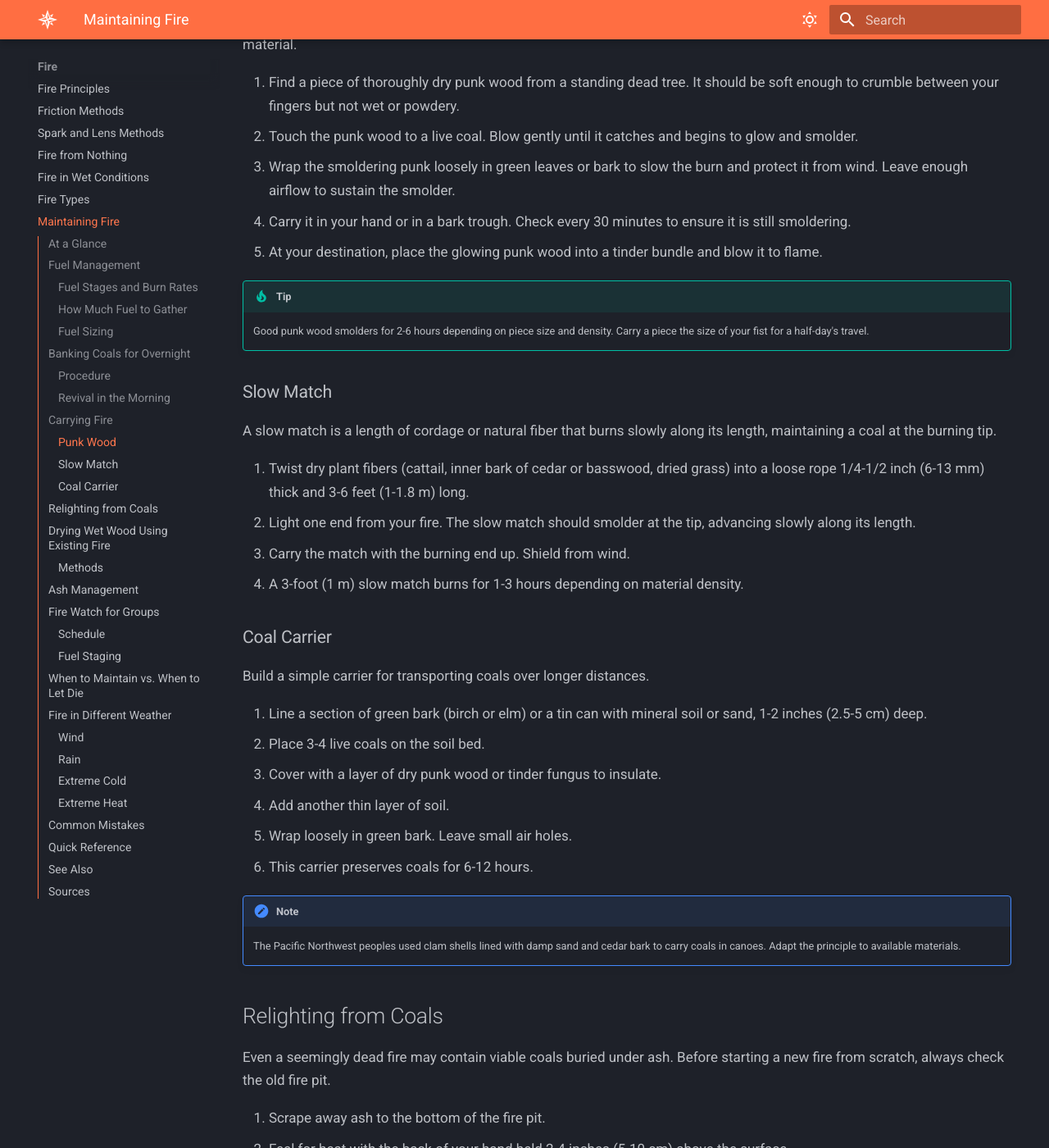
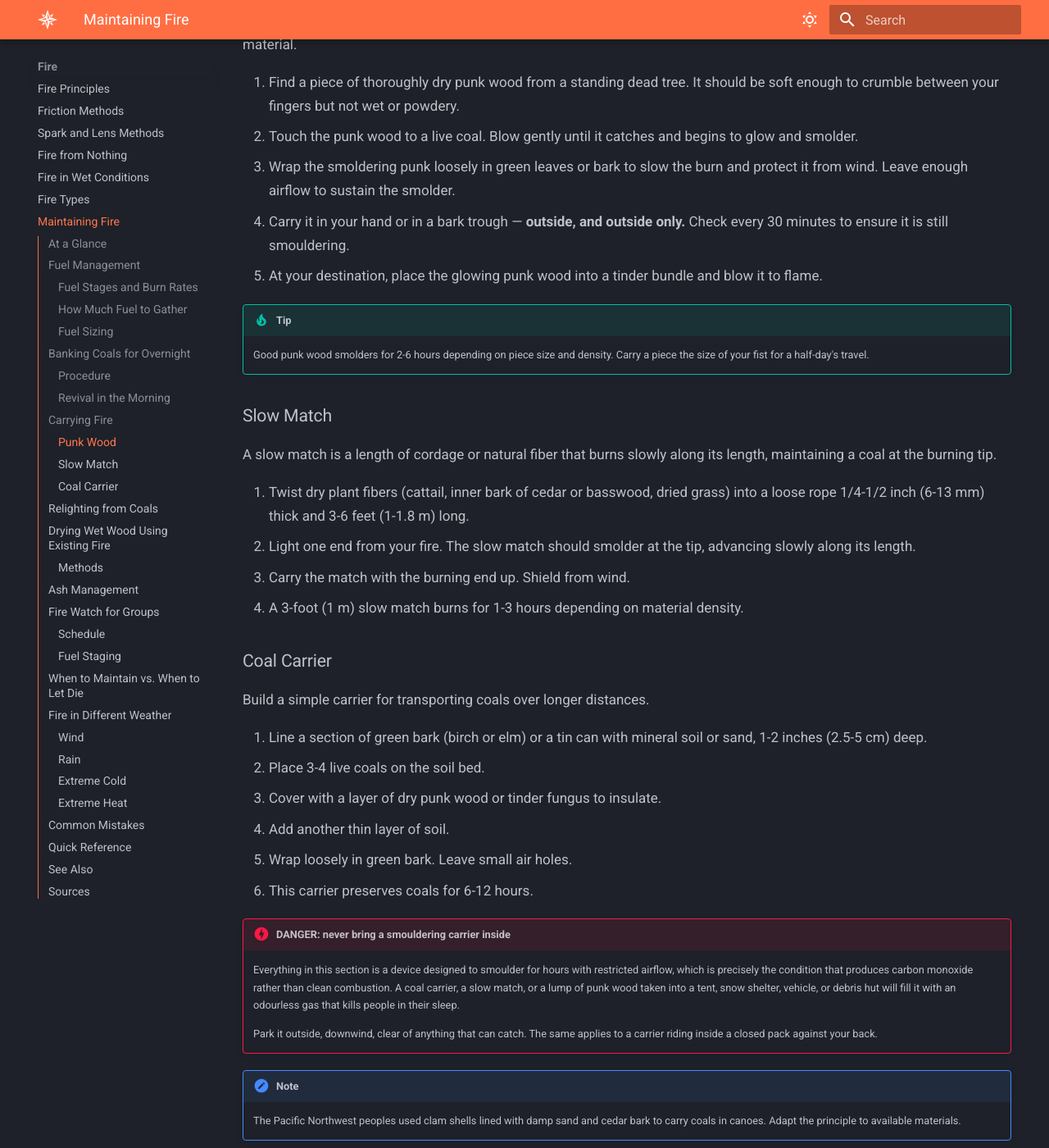
Before and after one commit to mmayden/WilderThings, an MkDocs documentation site: the page built from docs/fire/maintaining-fire.md, in a window 1280 px wide and 1400 px high, scrolled down 3019 px. Shown: the whole window at 82% size. Built offline with MkDocs 1.6.1 and Material for MkDocs 9.7.7, drawn with Linux system fonts in a browser that asks for light colours; some of the changed text lies outside the part shown.

Commit message:
fix: a coal carrier is a carbon monoxide generator, and ash water is lye
maintaining-fire teaches three ways to carry fire — punk wood, slow
match, coal carrier — and every one is a device engineered to smoulder
for hours with restricted airflow. That is the exact condition that
produces carbon monoxide instead of clean combustion.

The guide describes wrapping the carrier loosely, leaving small air
holes, and checking it every 30 minutes, and never says where it may not
go. Someone who has carried a coal carrier all day, in the cold, arrives
at camp and has every reason to bring it into the shelter with them. The
same applies to one riding in a closed pack against the back.

fire-principles warns about combustion in enclosed spaces and snow-
shelters warns about it at length. The guide that has you carry a
smouldering ember for six to twelve hours did not.

Second: ash management suggests wood ash and water as a cleaning
solution, which is correct and traditional. It does not say that the
reason it cuts grease is that it is lye. Strong ash water burns skin on
contact and can permanently injure an eye. Added how to use it without
that happening, and the flush-for-20-minutes response if it reaches an
eye.

Also switched to gating commits on the checker rather than printing its
output. The previous commit went out with a failing signal-word check
and left main red for one commit, because the verify result was displayed
and then ignored.

Co-Authored-By: Claude Opus 5 (1M context) <noreply@anthropic.com>

```diff
--- a/docs/fire/maintaining-fire.md
+++ b/docs/fire/maintaining-fire.md
@@ -90,7 +90,8 @@ Punk wood is soft, spongy, partially decayed wood that smolders slowly without f
 1. Find a piece of thoroughly dry punk wood from a standing dead tree. It should be soft enough to crumble between your fingers but not wet or powdery.
 2. Touch the punk wood to a live coal. Blow gently until it catches and begins to glow and smolder.
 3. Wrap the smoldering punk loosely in green leaves or bark to slow the burn and protect it from wind. Leave enough airflow to sustain the smolder.
-4. Carry it in your hand or in a bark trough. Check every 30 minutes to ensure it is still smoldering.
+4. Carry it in your hand or in a bark trough — **outside, and outside only.** Check every
+   30 minutes to ensure it is still smouldering.
 5. At your destination, place the glowing punk wood into a tinder bundle and blow it to flame.
 
 !!! tip
@@ -115,6 +116,16 @@ Build a simple carrier for transporting coals over longer distances.
 4. Add another thin layer of soil.
 5. Wrap loosely in green bark. Leave small air holes.
 6. This carrier preserves coals for 6-12 hours.
+
+!!! danger "DANGER: never bring a smouldering carrier inside"
+    Everything in this section is a device designed to smoulder for hours with restricted
+    airflow, which is precisely the condition that produces carbon monoxide rather than
+    clean combustion. A coal carrier, a slow match, or a lump of punk wood taken into a
+    tent, snow shelter, vehicle, or debris hut will fill it with an odourless gas that
+    kills people in their sleep.
+
+    Park it outside, downwind, clear of anything that can catch. The same applies to a
+    carrier riding inside a closed pack against your back.
 
 !!! note
     The Pacific Northwest peoples used clam shells lined with damp sand and cedar bark to carry coals in canoes. Adapt the principle to available materials.
@@ -149,7 +160,17 @@ Ash accumulates quickly and causes problems if ignored.
 - **Too much ash smothers coals.** Rake ash away from the active coal bed periodically. Push it to the perimeter of the fire pit.
 - **Use ash for banking.** Fine ash is the ideal insulating material for overnight coal preservation.
 - **Use ash for cooking.** Wrap food in leaves and bury it in hot ash for slow baking.
-- **Use ash for sanitation.** Wood ash mixed with water creates a crude lye solution for cleaning.
+- **Use ash for sanitation.** Wood ash mixed with water creates a crude lye solution for
+  scrubbing pots and greasy hands.
+
+    !!! warning "CAUTION: lye burns skin, and worse in the eyes"
+        The reason ash water cuts grease is that it is caustic. Strong solutions burn
+        skin on contact and cause serious, sometimes permanent, injury to the eyes.
+
+        Keep it weak, use a cloth or stick rather than bare hands, rinse with clean water
+        afterwards, and keep it well away from your face. Never use it on a wound, never
+        drink it, and never store it in a container you also drink from. If it gets in an
+        eye, flush with clean water continuously for at least 20 minutes.
 
 Maintain a clear coal bed at the center of the fire with ash pushed to the sides. This ensures oxygen reaches the coals from below.
 
@@ -231,6 +252,8 @@ Not every fire needs to last all night. Weigh the cost of maintaining against th
 - **Placing wet wood directly on the fire.** This drops temperature and produces smoke. Pre-dry all fuel near the fire first.
 - **Failing to bank before sleeping.** Without banking, the fire burns out in 1-2 hours. You wake cold and must restart from scratch.
 - **Carrying fire without checking the ember.** Check smoldering punk wood or slow match every 30 minutes. A dead ember means starting over at your destination.
+- **Taking a coal carrier into a shelter.** A device built to smoulder with restricted airflow is a carbon monoxide generator. Outside only, including inside a closed pack.
+- **Washing with strong ash water.** It is lye. It cuts grease because it is caustic, and it burns skin and eyes.
 - **No fire watcher in groups.** An untended overnight fire either dies or spreads. Assign shifts.
 
 ## Quick Reference
```
